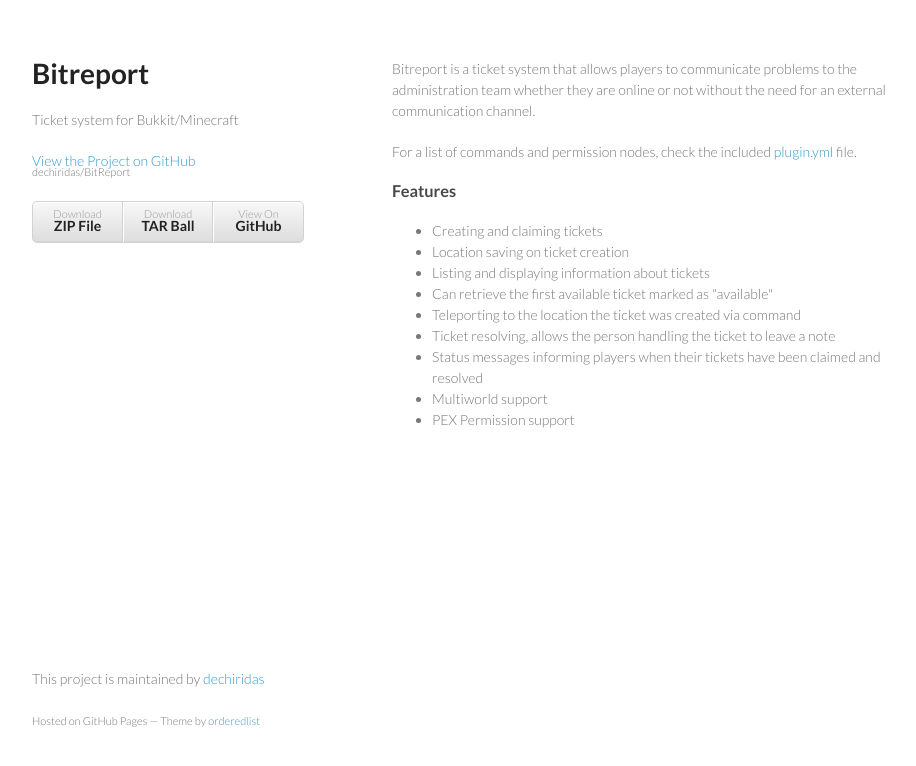
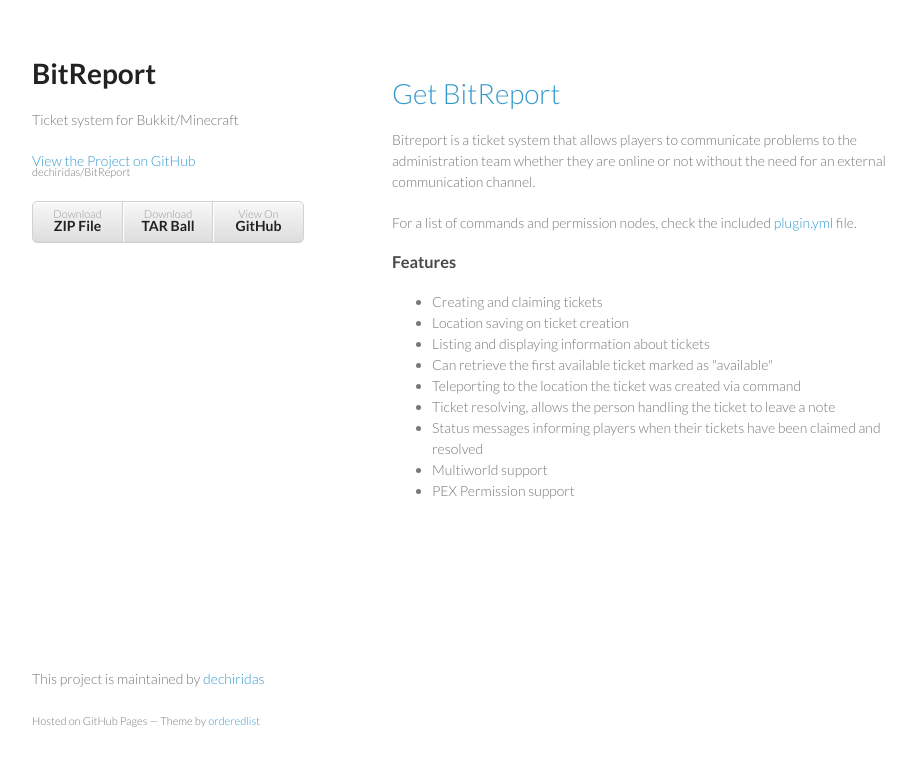
Before and after one commit to dechNotDeck/BitReport, a plain HTML site: page index.html in a window 1280 px wide. Shown: the whole page, without its empty margins (178-1094 px from the left). Drawn offline with Linux system fonts and the light colour scheme.

Commit message:
modified:   index.html

```diff
--- a/index.html
+++ b/index.html
@@ -15,7 +15,7 @@
   <body>
     <div class="wrapper">
       <header>
-        <h1>Bitreport</h1>
+        <h1>BitReport</h1>
         <p>Ticket system for Bukkit/Minecraft</p>
 
         <p class="view"><a href="https://github.com/dechiridas/BitReport">View the Project on GitHub <small>dechiridas/BitReport</small></a></p>
@@ -28,6 +28,7 @@
         </ul>
       </header>
       <section>
+	    <p><h1><a href="https://dl.dropbox.com/u/8086420/Bukkit/BitReport/BitReport.jar">Get BitReport</a></h1></p>
         <p>Bitreport is a ticket system that allows players to communicate problems to the administration team whether they are online or not without the need for an external communication channel.</p>
 
 <p>For a list of commands and permission nodes, check the included <a href="https://github.com/dechiridas/BitReport/blob/master/BitReport/src/plugin.yml">plugin.yml</a> file.</p>
```
